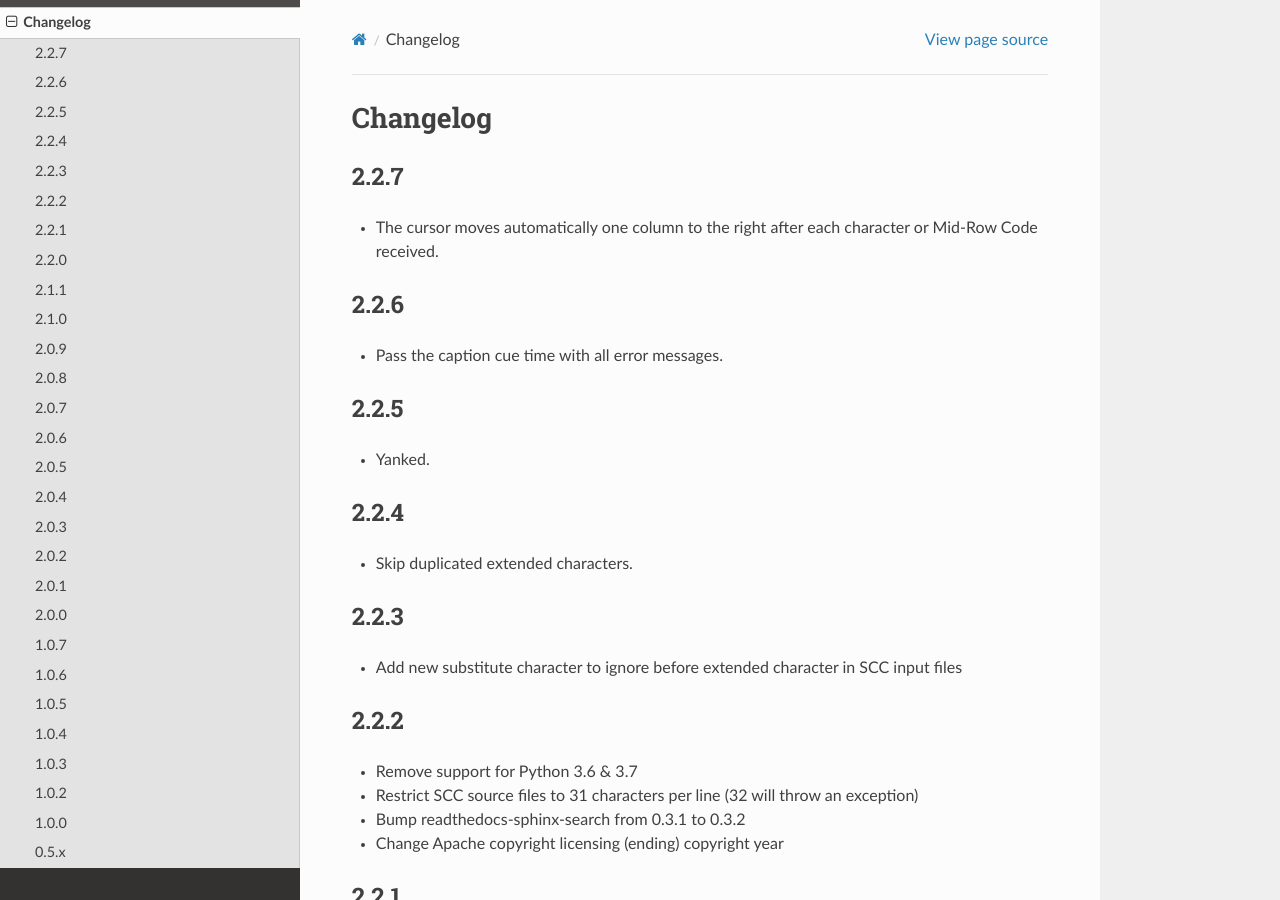
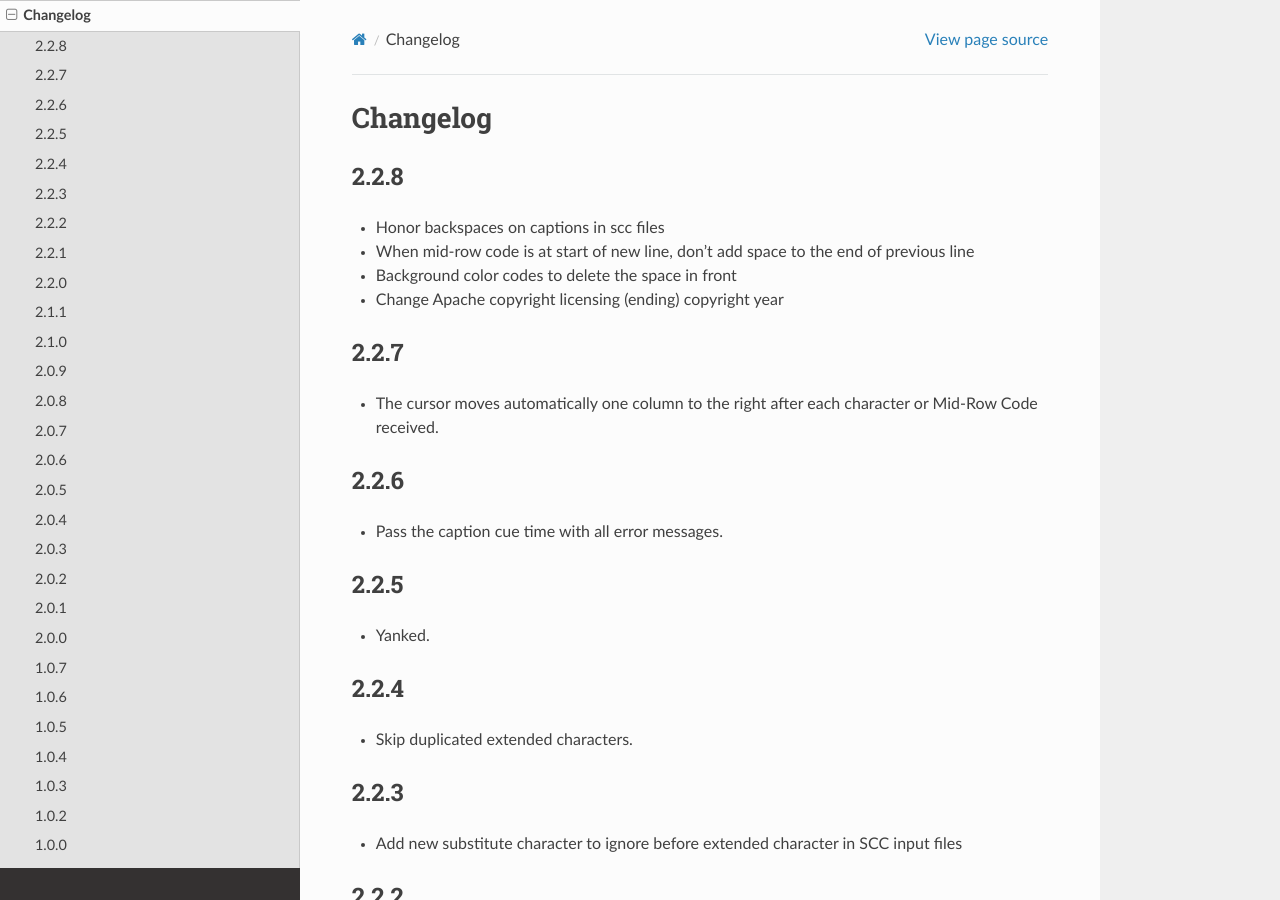
Before and after one commit to pbs/pycaption, a Sphinx documentation site: the page built from docs/changelog.rst, in a window 1280 px wide and 900 px high. Built offline with Sphinx 7.4.7 and the Read the Docs theme 2.0.0, drawn with Linux system fonts in a browser that asks for light colours.

Commit message:
bump version to 2.2.8.dev1

```diff
--- a/docs/changelog.rst
+++ b/docs/changelog.rst
@@ -1,5 +1,11 @@
 Changelog
 ---------
+2.2.8
+^^^^^
+- Honor backspaces on captions in scc files
+- When mid-row code is at start of new line, don't add space to the end of previous line
+- Background color codes to delete the space in front
+- Change Apache copyright licensing (ending) copyright year
 2.2.7
 ^^^^^
 - The cursor moves automatically one column to the right after each character or Mid-Row Code received.
--- a/docs/conf.py
+++ b/docs/conf.py
@@ -53,9 +53,9 @@ copyright = '2012-2024, PBS.org ' \
 # built documents.
 #
 # The short X.Y version.
-version = '2.2.7'
+version = '2.2.8'
 # The full version, including alpha/beta/rc tags.
-release = '2.2.7'
+release = '2.2.8'
 
 # The language for content autogenerated by Sphinx. Refer to documentation
 # for a list of supported languages.
--- a/setup.py
+++ b/setup.py
@@ -24,7 +24,7 @@ transcript_dependencies = [
 
 setup(
     name='pycaption',
-    version='2.2.7',
+    version='2.2.8.dev1',
     description='Closed caption converter',
     long_description=open(README_PATH).read(),
     author='Joe Norton',
```
